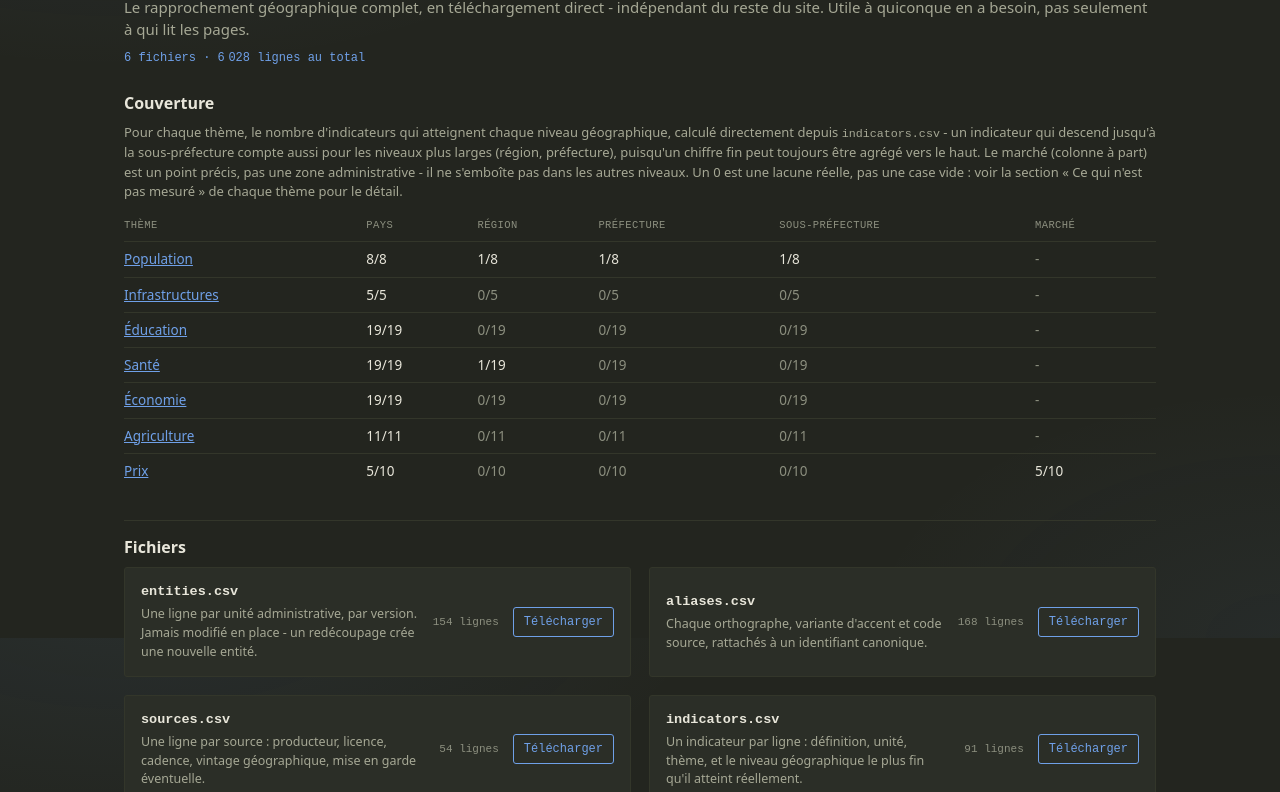
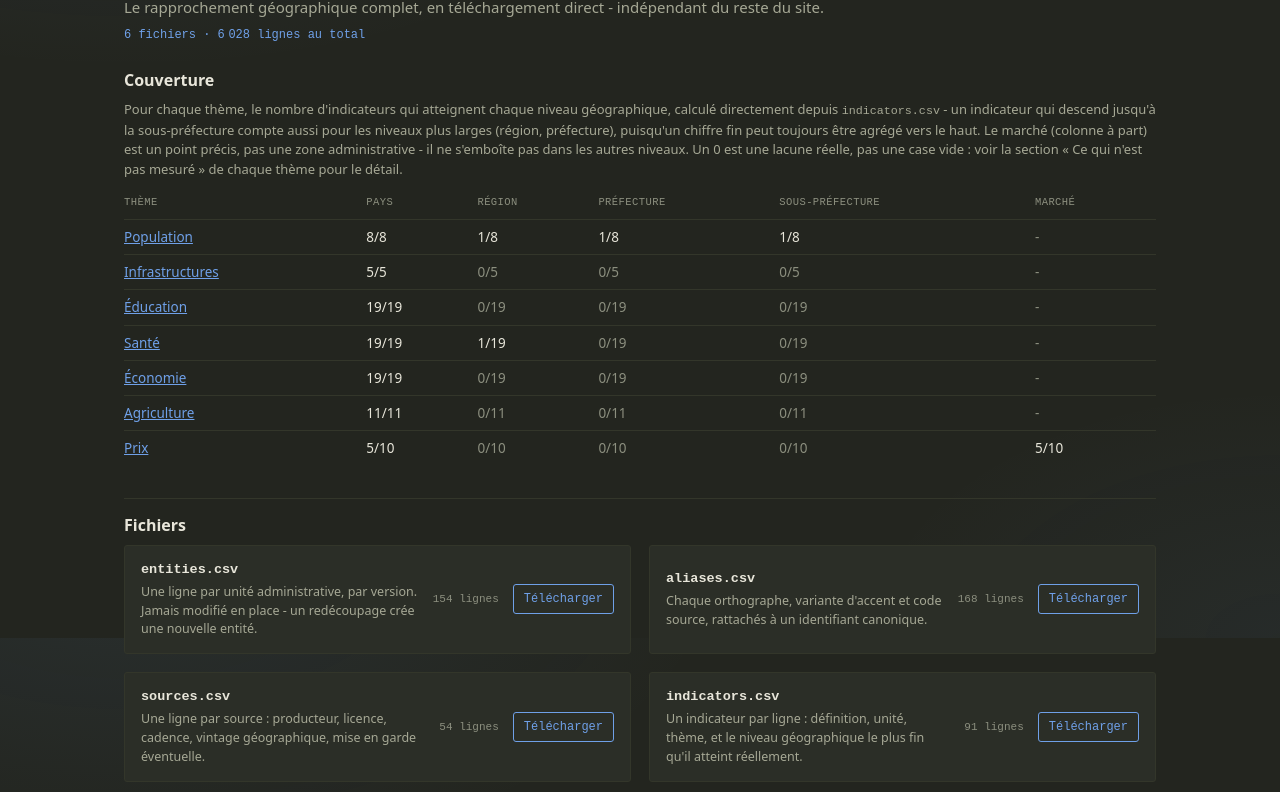
Before and after one commit to jpzolabe/car-data-atlas, an Astro site in the folder site/: page /donnees in a window 1280 px wide. Shown: the part 162-954 px from the top of the page. Built offline with nearby package versions, Linux system fonts and the light colour scheme; Astro itself is replaced by a stand-in of ours.

Commit message:
fix: trim donnees.astro's lede

```diff
--- a/site/src/pages/donnees.astro
+++ b/site/src/pages/donnees.astro
@@ -97,8 +97,7 @@ const coverage = data.coverage;
       <h1>Données</h1>
       <p class="lede">
         Le rapprochement géographique complet, en téléchargement direct -
-        indépendant du reste du site. Utile à quiconque en a besoin, pas
-        seulement à qui lit les pages.
+        indépendant du reste du site.
       </p>
       <p class="stat">{files.length} fichiers · {totalRows.toLocaleString("fr-FR")} lignes au total</p>
 
```
